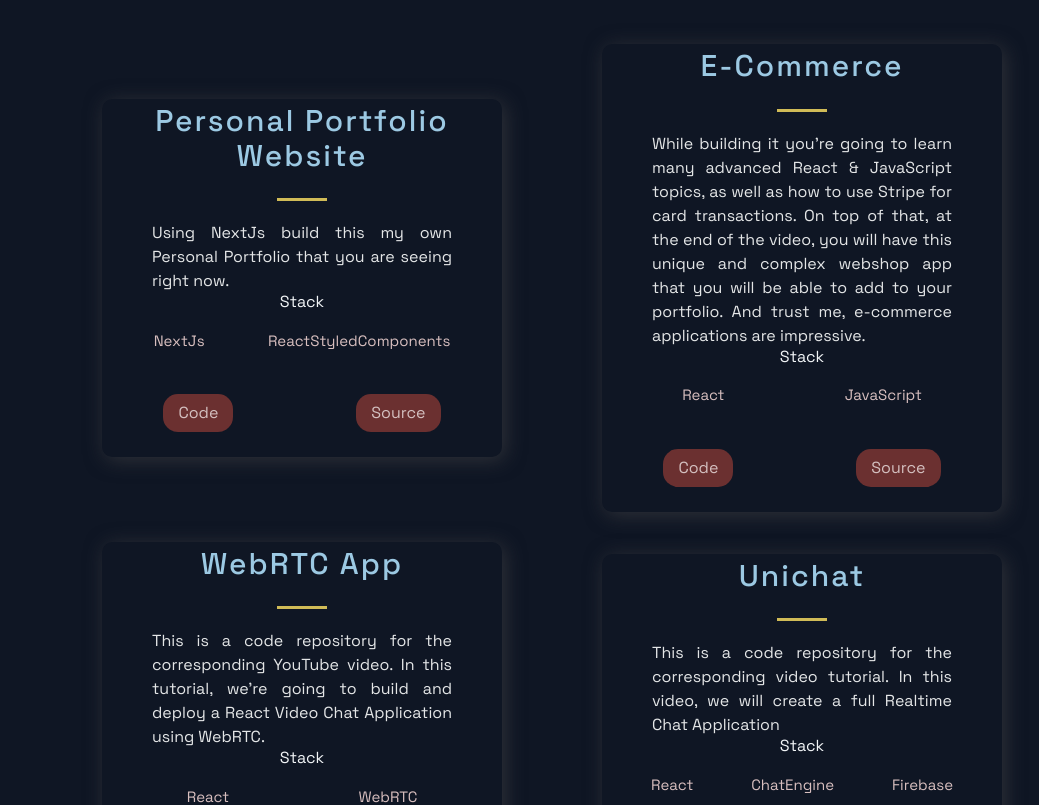
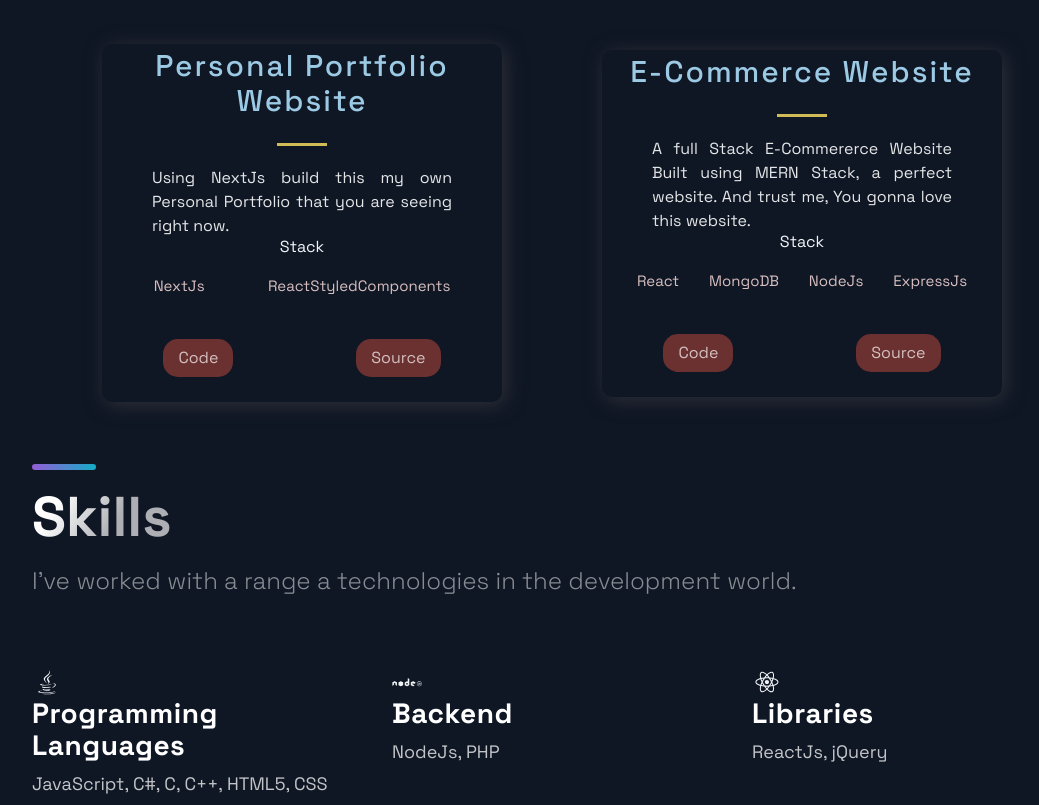
Before and after one commit to Amrit-Maan2221/personal-portfolio, a Next.js app: page / in a window 1280 px wide. Shown: the part 840-1645 px from the top of the page, without its empty margins (88-1127 px from the left). Built offline with nearby package versions, Linux system fonts and the light colour scheme.

Commit message:
ready for deployemnt...modification still need to be done

```diff
--- a/src/constants/constants.js
+++ b/src/constants/constants.js
@@ -3,35 +3,16 @@
     title: 'Personal Portfolio Website',
     description: "Using NextJs build this my own Personal Portfolio that you are seeing right now.",
     tags: ['NextJs', 'ReactStyledComponents'],
-    source: 'https://google.com',
+    source: 'https://github.com/Amrit-Maan2221/personal-portfolio',
     visit: 'https://google.com',
     id: 0,
   },
   {
-    title: 'E-Commerce',
-    description: "While building it you're going to learn many advanced React & JavaScript topics, as well as how to use Stripe for card transactions. On top of that, at the end of the video, you will have this unique and complex webshop app that you will be able to add to your portfolio. And trust me, e-commerce applications are impressive.",
-    image: '/images/2.png',
-    tags: ['React', 'JavaScript'],
+    title: 'E-Commerce Website',
+    description: "A full Stack E-Commererce Website Built using MERN Stack, a perfect website. And trust me, You gonna love this website.",
+    tags: ['React', 'MongoDB', 'NodeJs', 'ExpressJs'],
     source: 'https://google.com',
     visit: 'https://google.com',
     id: 1,
-  },
-  {
-    title: 'WebRTC App',
-    description: "This is a code repository for the corresponding YouTube video. In this tutorial, we're going to build and deploy a React Video Chat Application using WebRTC.",
-    image: '/images/3.jpg',
-    tags: ['React', 'WebRTC'],
-    source: 'https://google.com',
-    visit: 'https://google.com',
-    id: 2,
-  },
-  {
-    title: 'Unichat',
-    description: "This is a code repository for the corresponding video tutorial. In this video, we will create a full Realtime Chat Application",
-    image: '/images/4.jpg',
-    tags: ['React', 'ChatEngine', 'Firebase'],
-    source: 'https://google.com',
-    visit: 'https://google.com',
-    id: 3,
-  },
+  }
 ];
```
